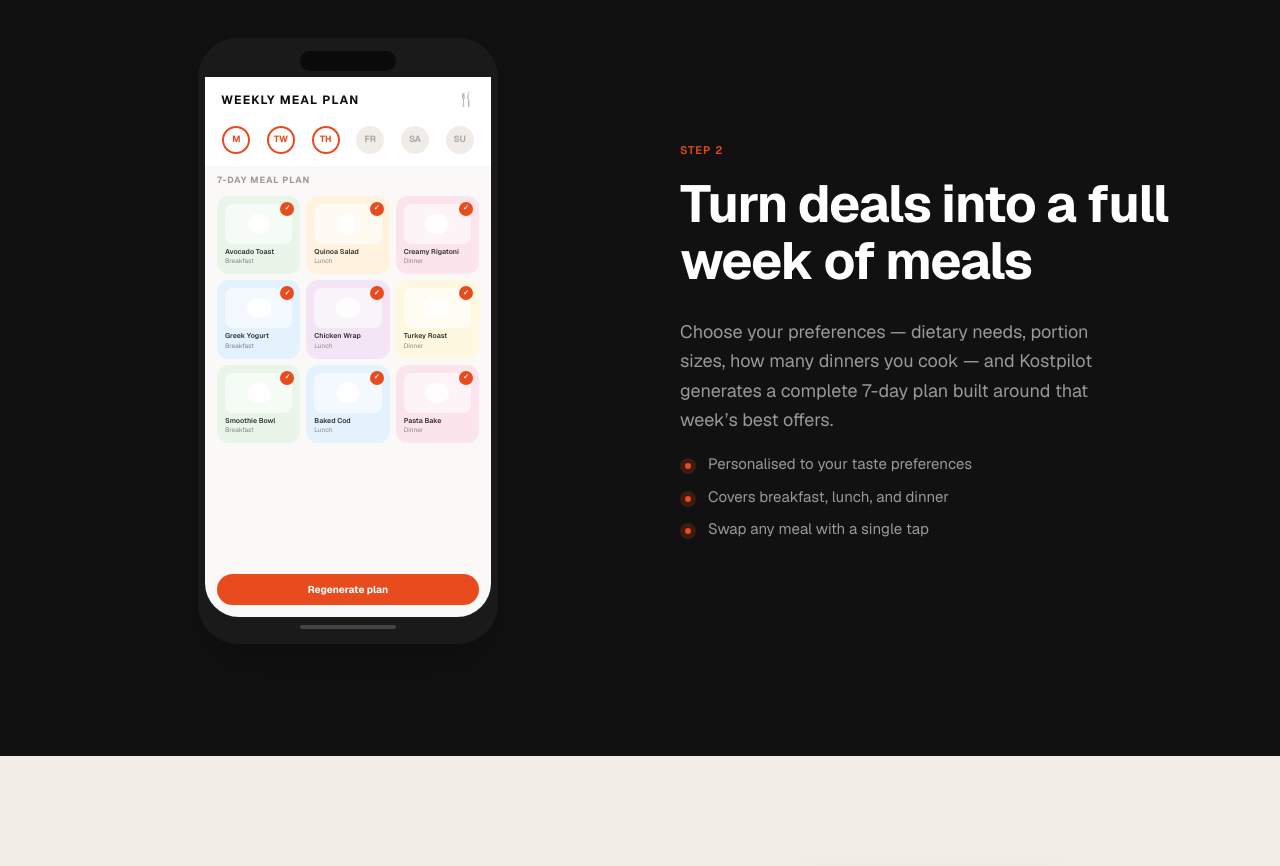
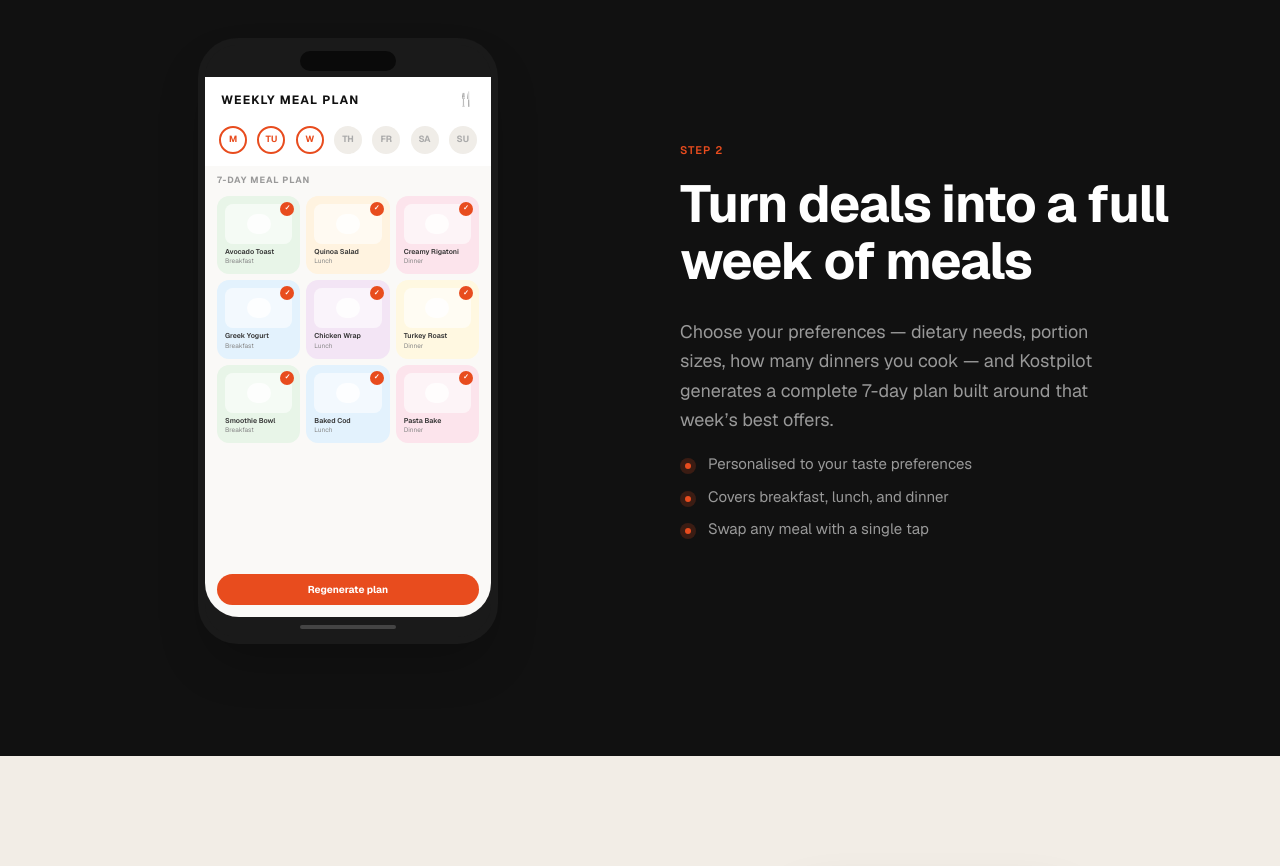
Before and after one commit to KostPilot/website, a Next.js app: page / in a window 1280 px wide. Shown: the part 3800-4666 px from the top of the page. Built offline with nearby package versions, Linux system fonts and the light colour scheme.

Commit message:
Potential fix for pull request finding
Co-authored-by: Copilot Autofix powered by AI <175728472+Copilot@users.noreply.github.com>

```diff
--- a/src/components/sections/MealPlanSection.tsx
+++ b/src/components/sections/MealPlanSection.tsx
@@ -1,7 +1,7 @@
 import PhoneMockup from "@/components/shared/PhoneMockup";
 import ScrollReveal from "@/components/shared/ScrollReveal";
 
-const DAYS = ["M", "TW", "TH", "FR", "SA", "SU"];
+const DAYS = ["M", "TU", "W", "TH", "FR", "SA", "SU"];
 const MEALS = [
   { name: "Avocado Toast", type: "Breakfast", color: "bg-[#e8f5e8]" },
   { name: "Quinoa Salad", type: "Lunch", color: "bg-[#fff3e0]" },
```
